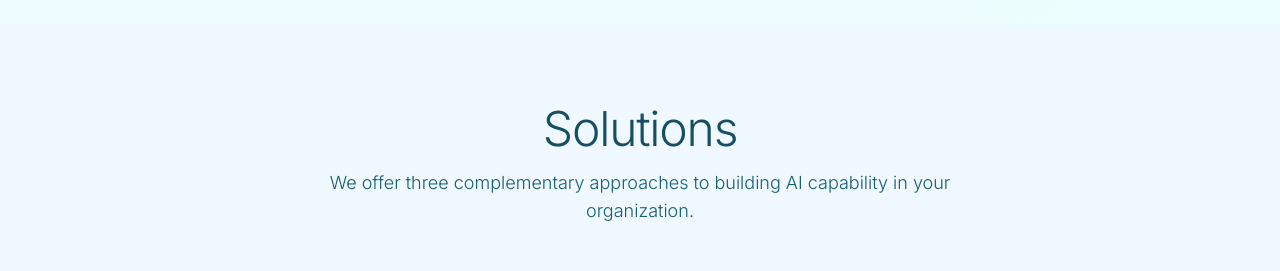
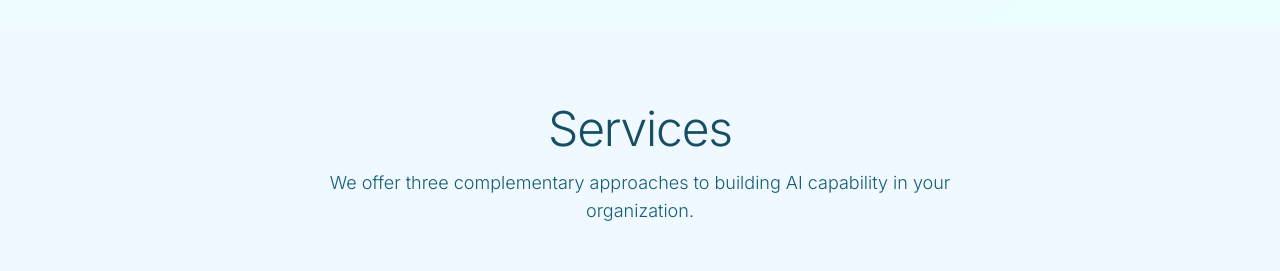
Before and after one commit to growthmaxinc/growthmaxweb, a Jekyll site: the page built from index.html, in a window 1280 px wide and 900 px high, scrolled down 2148 px. Shown: the part 161-432 px from the top of the window. Built offline with Jekyll 4.4.1, drawn with Linux system fonts in a browser that asks for light colours; nearby versions of some CDN libraries; a script that is not in the unit is left out.

Commit message:
Retitle homepage offerings section heading Solutions -> Services (anchor unchanged)

```diff
--- a/index.html
+++ b/index.html
@@ -299,7 +299,7 @@ last_modified_at: 2026-05-05
 	<section id="solutions" class="py-12 md:py-20 px-6">
 		<div class="max-w-6xl mx-auto">
 			<div class="text-center mb-12">
-				<h2 data-aos="fade-up" class="text-3xl md:text-5xl font-light tracking-tight mb-4 text-cyan-900">Solutions</h2>
+				<h2 data-aos="fade-up" class="text-3xl md:text-5xl font-light tracking-tight mb-4 text-cyan-900">Services</h2>
 				<p data-aos="fade-up" data-aos-delay="100" class="text-base md:text-lg text-cyan-800 font-light max-w-2xl mx-auto">
 					We offer three complementary approaches to building AI capability in your organization.
 				</p>
```
